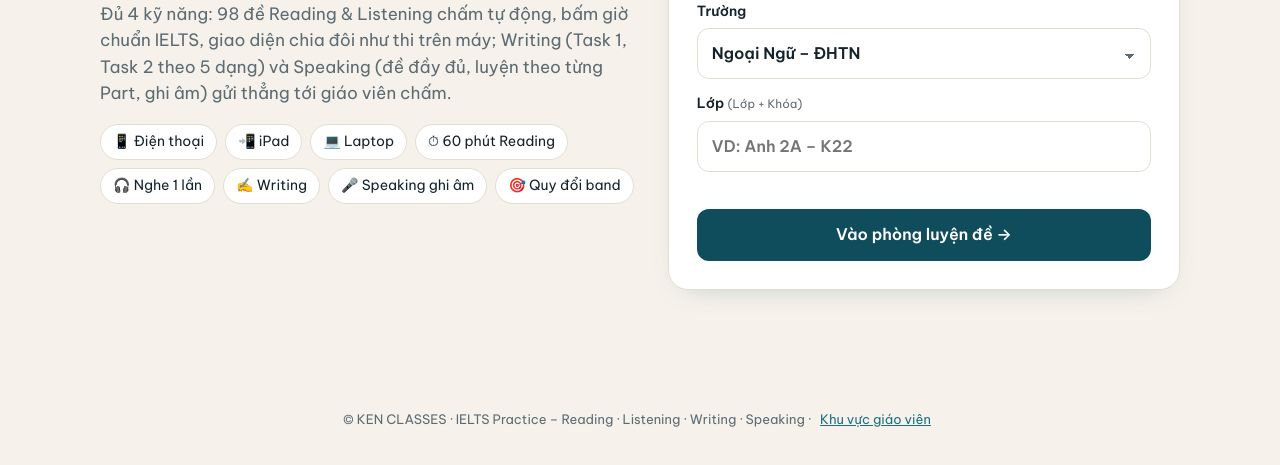
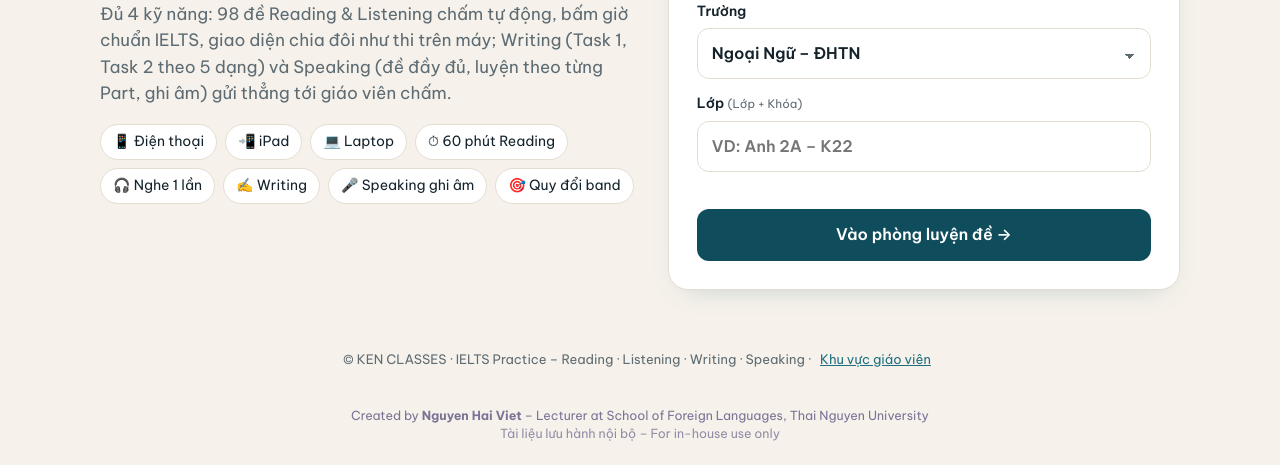
Before and after one commit to nguyenhaivietsfl-del/ken-ielts, a plain HTML site: page index.html in a window 1280 px wide. Shown: the part 352-817 px from the top of the page. Drawn offline with Linux system fonts and the light colour scheme.

Commit message:
Thêm dòng Created by Nguyen Hai Viet cho tất cả các web (web tiếng Pháp ghi bằng tiếng Pháp)
Co-Authored-By: Claude Opus 5.5 <noreply@anthropic.com>
Claude-Session: https://claude.ai/code/session_01RdiJdB1d7wEdBNcu8HkGEE

```diff
--- a/index.html
+++ b/index.html
@@ -1597,5 +1597,6 @@ window.addEventListener('beforeunload', function (e) { if (document.body.classLi
 if (MODE === 'demo') document.getElementById('demoBanner').classList.remove('hidden');
 route();
 </script>
+<footer class="ken-credit" style="text-align:center;font-size:12.5px;line-height:1.5;color:#7a7396;padding:18px 12px 22px;max-width:900px;margin:0 auto">Created by <b>Nguyen Hai Viet</b> – Lecturer at School of Foreign Languages, Thai Nguyen University<br><span style="opacity:.8">Tài liệu lưu hành nội bộ – For in-house use only</span></footer>
 </body>
 </html>
```
Also changed, not shown: cam/index.html (+1 -0 lines), destination/index.html (+1 -0 lines), french/index.html (+1 -0 lines), giaovien/index.html (+1 -0 lines), pathways/index.html (+1 -0 lines), pet/index.html (+1 -0 lines), school/index.html (+1 -0 lines), vocab/index.html (+1 -0 lines).
